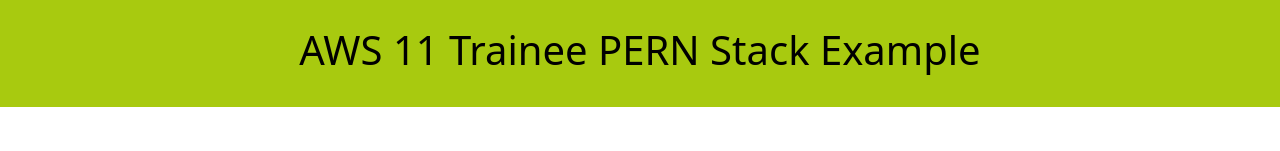
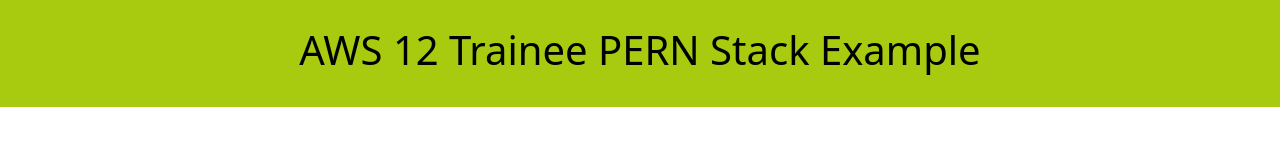
Before and after one commit to gtorres777/test_final_project, a React (Create React App) app in the folder app/client/: page / in a window 1280 px wide. Shown: the top 151 px of the page. Built offline with nearby package versions, Linux system fonts and the light colour scheme; no server answers.

Commit message:
testing the workflows1

```diff
--- a/app/client/src/components/Header.js
+++ b/app/client/src/components/Header.js
@@ -4,7 +4,7 @@
   return (
         <div className="header">
             <h1>
-                AWS 11 Trainee PERN Stack Example
+                AWS 12 Trainee PERN Stack Example
             </h1>
         </div>
   )
```
Also changed, not shown: 1 other file (tests, documents, lock files or other folders).
